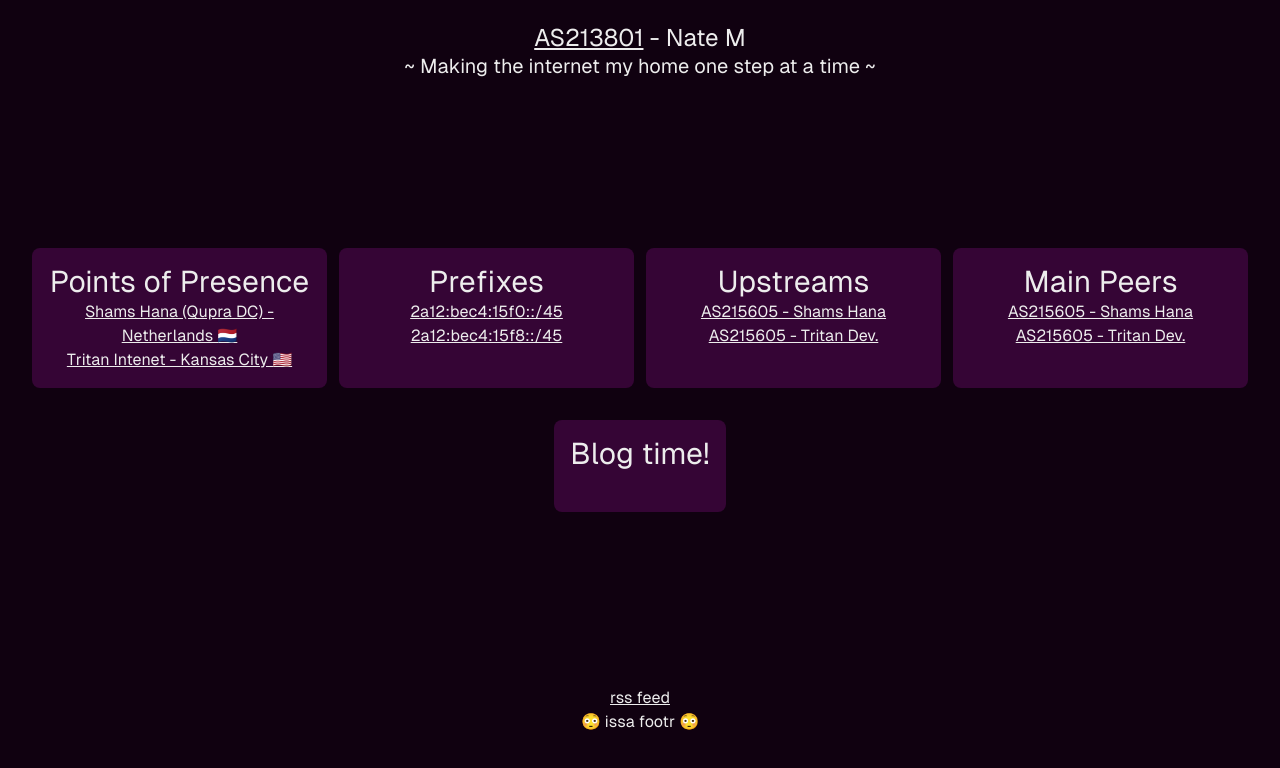
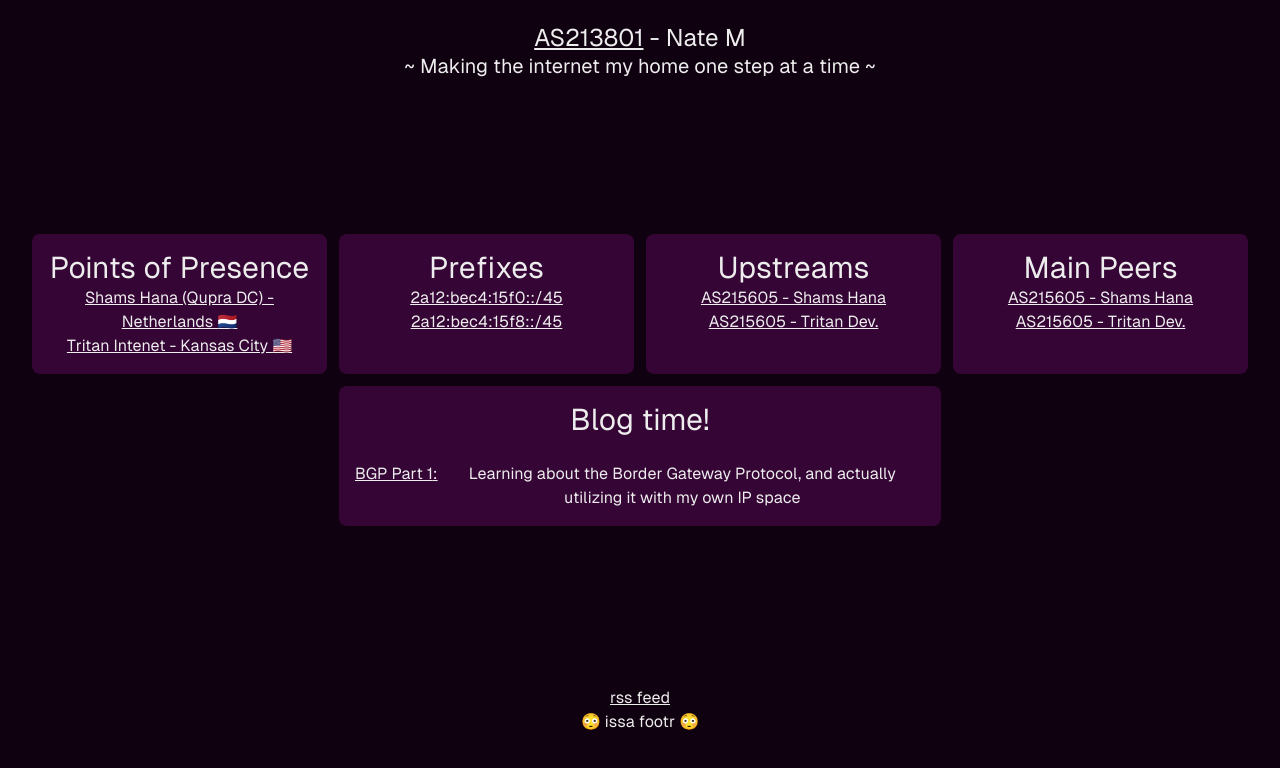
Before and after one commit to nate-moo/as213801.net, a Next.js app: page / in a window 1280 px wide. Shown: the top 768 px of the page. Built offline with nearby package versions, Linux system fonts and the light colour scheme.

Commit message:
Slotted in the blog

```diff
--- a/src/app/page.tsx
+++ b/src/app/page.tsx
@@ -29,7 +29,11 @@ interface article {
 }
 
 const articles: article[] = [
-
+    {
+        title: "BGP Part 1",
+        uri: "/blog/bgping-my-way",
+        content: "Learning about the Border Gateway Protocol, and actually utilizing it with my own IP space"
+    }
 ];
 
 export default function Home() {
@@ -61,9 +65,7 @@ export default function Home() {
                             </div>
                         ))
                     }
-                </div>
-                <div className={"p-4 text-center rounded-lg ml-auto mr-auto"}
-                     style={{backgroundColor: "#350535", gridColumn: "2 / 4"}}>
+                    <div className={"p-4 text-center rounded-lg bg-[#350535]  md:col-span-2 md:col-start-2 col-span-1 col-start-1"}>
                         <h1 className={"text-3xl mb-6"}>
                             Blog time!
                         </h1>
@@ -71,13 +73,16 @@ export default function Home() {
                             {
                                 articles.map((item, index: number) => (
                                     <li key={index} className={"flex"}>
-                                    <a href={item.uri} target={"_blank"} className={"underline"}>{item.title}</a>
-                                    <p>: {item.content}</p>
+                                        <a href={item.uri} target={"_blank"}
+                                           className={"underline text-nowrap"}>{item.title}: </a>
+                                        <p className={"ml-0.5 text-wrap"}>{item.content}</p>
                                     </li>
                                 ))
                             }
                         </ul>
                     </div>
+                </div>
+
             </main>
             <footer className={"text-center w-full"}>
                 <a href={"/feed.xml"} className={"text-center underline"}>rss feed</a>
--- a/src/app/rss.xml/ignore.tsx
+++ b/src/app/rss.xml/ignore.tsx
@@ -11,17 +11,17 @@ interface post {
 
 const posts: post[] = [
     // {title: "Test", description: "testing", url: "/blog/1", date: "today", categories: ["weeee"], author: "Nate M"},
-    // {
-    //     title: "BGPing my way into the internet",
-    //     description: "Learning about the Border Gateway Protocol, and actually utilizing it with my own IP space",
-    //     author: "Nate M",
-    //     categories: ["Networking"],
-    //     url: "/blog/bgping-my-way",
-    //     date: "NA"
-    // }
+    {
+        title: "BGPing my way into the internet",
+        description: "Learning about the Border Gateway Protocol, and actually utilizing it with my own IP space",
+        author: "Nate M",
+        categories: ["Networking"],
+        url: "/blog/bgping-my-way",
+        date: "12-09-2024"
+    }
 ];
 
-export const runtime = 'edge';
+// export const runtime = 'edge';
 
 export async function GET() {
     const feed = new RSS({
```
Also changed, not shown: 1 other file (tests, documents, lock files or other folders). Lines whose indentation alone changed are shown as unchanged.
